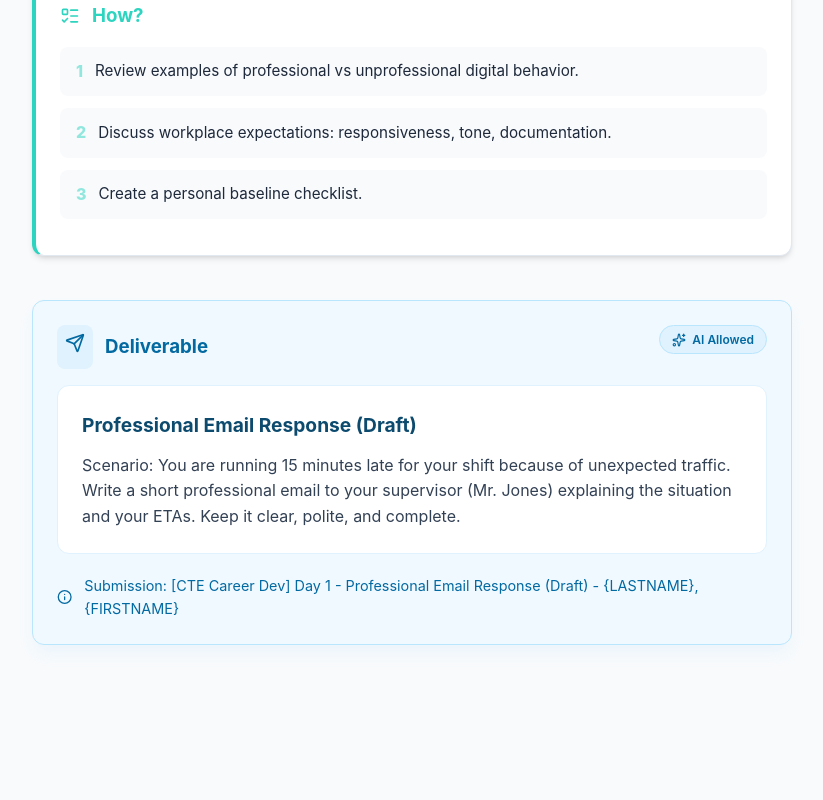
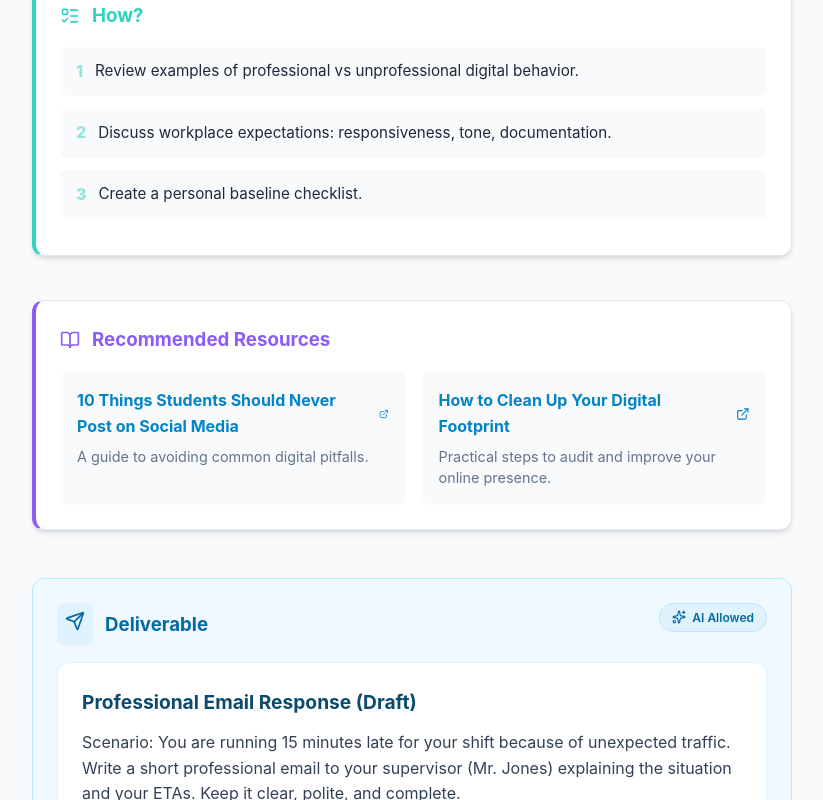
Before and after one commit to ProfessorYeager/vocational-career-development, a React (Vite) app: page /#/day/1 in a window 1280 px wide. Shown: the part 601-1401 px from the top of the page, without its empty margins (228-1051 px from the left). Built offline with nearby package versions, Linux system fonts and the light colour scheme.

Commit message:
Enrich content with external resources for Days 1-5

```diff
--- a/src/pages/DayView.jsx
+++ b/src/pages/DayView.jsx
@@ -1,7 +1,7 @@
 import React from 'react';
 import { useParams, Link } from 'react-router-dom';
 import data from '../data/courseContent.json';
-import { ChevronLeft, Info, HelpCircle, ListTodo, Send, Sparkles } from 'lucide-react';
+import { ChevronLeft, Info, HelpCircle, ListTodo, Send, Sparkles, BookOpen, ExternalLink } from 'lucide-react';
 
 const DayView = () => {
     const { dayId } = useParams();
@@ -85,6 +85,43 @@ const DayView = () => {
                     </ul>
                 </section>
 
+                {/* Resources Section */}
+                {day.resources && day.resources.length > 0 && (
+                    <section className="card" style={{ borderLeft: '4px solid #8b5cf6', marginBottom: '24px' }}>
+                        <div style={{ display: 'flex', alignItems: 'center', gap: '12px', marginBottom: '16px', color: '#8b5cf6' }}>
+                            <BookOpen size={20} />
+                            <h3 style={{ margin: 0 }}>Recommended Resources</h3>
+                        </div>
+                        <div style={{ display: 'grid', gridTemplateColumns: 'repeat(auto-fit, minmax(250px, 1fr))', gap: '16px' }}>
+                            {day.resources.map((resource, i) => (
+                                <a
+                                    key={i}
+                                    href={resource.url}
+                                    target="_blank"
+                                    rel="noopener noreferrer"
+                                    style={{
+                                        display: 'block',
+                                        padding: '16px',
+                                        backgroundColor: 'var(--bg)',
+                                        borderRadius: '8px',
+                                        textDecoration: 'none',
+                                        border: '1px solid transparent',
+                                        transition: 'all 0.2s ease'
+                                    }}
+                                >
+                                    <h4 style={{ margin: '0 0 8px 0', color: 'var(--primary)', fontSize: '1rem', display: 'flex', alignItems: 'center', gap: '8px' }}>
+                                        {resource.title}
+                                        <ExternalLink size={14} />
+                                    </h4>
+                                    <p style={{ margin: 0, fontSize: '0.9rem', color: 'var(--text-light)', lineHeight: 1.4 }}>
+                                        {resource.description}
+                                    </p>
+                                </a>
+                            ))}
+                        </div>
+                    </section>
+                )}
+
                 {/* Deliverable Section */}
                 <section className="card" style={{ backgroundColor: '#f0f9ff', border: '1px solid #bae6fd', boxShadow: '0 10px 15px -3px rgba(186, 230, 253, 0.2)' }}>
                     <div style={{ display: 'flex', justifyContent: 'space-between', alignItems: 'flex-start', marginBottom: '16px' }}>
```
Also changed, not shown: src/data/courseContent.json.
